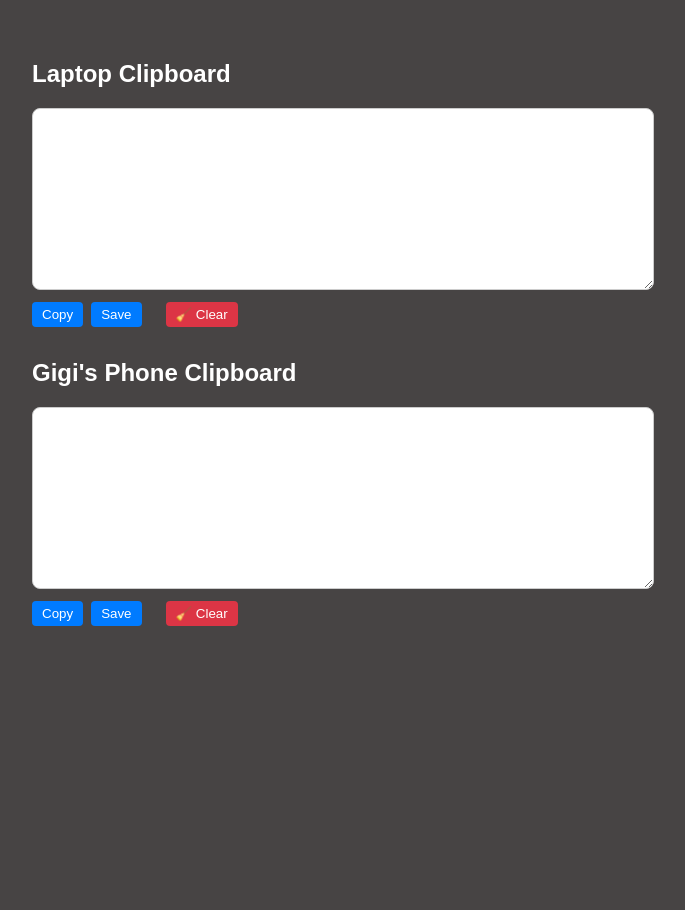
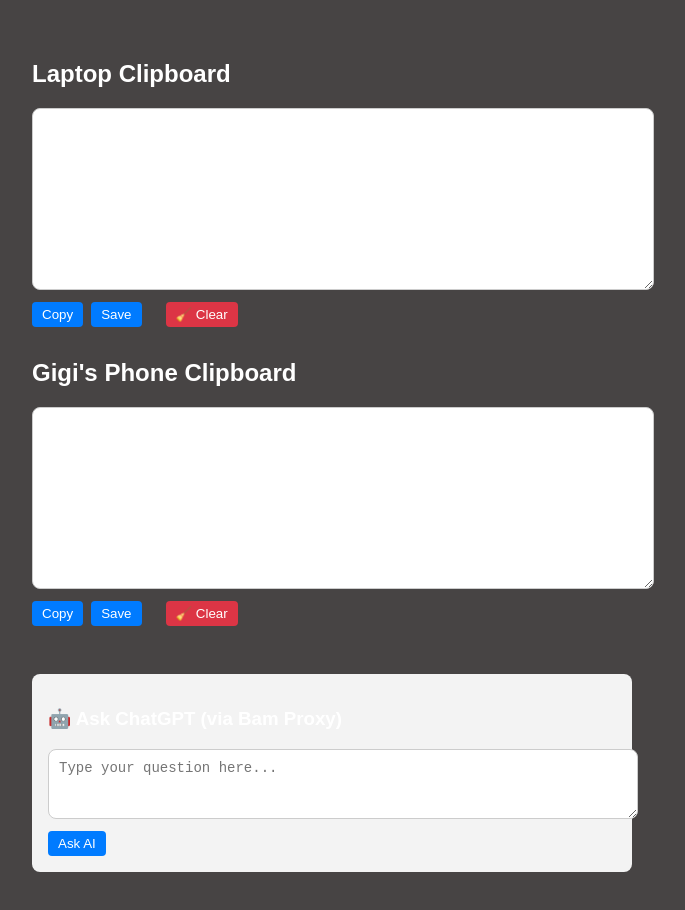
Before and after one commit to Bamcarpio/clipboardnigigi, a React (Vite) app: page / in a window 1280 px wide. Shown: the whole page, without its empty margins (308-993 px from the left). Before the commit the page ends 800 px from the top, so only its background shows below. Built offline with nearby package versions, Linux system fonts and the light colour scheme; no server answers; the database is empty.

Commit message:
✨ Add OpenAI proxy API and AI integration

```diff
--- a/src/App.jsx
+++ b/src/App.jsx
@@ -7,7 +7,10 @@
   const [laptopClipboard, setLaptopClipboard] = useState('');
   const [phoneClipboard, setPhoneClipboard] = useState('');
 
-  // Load initial data
+  const [aiPrompt, setAiPrompt] = useState('');
+  const [aiResponse, setAiResponse] = useState('');
+  const [isLoading, setIsLoading] = useState(false);
+
   useEffect(() => {
     const clipboardRef = ref(database, 'clipboard');
     onValue(clipboardRef, (snapshot) => {
@@ -19,17 +22,14 @@
     });
   }, []);
 
-  // Debounced sync on input
   const updateClipboard = debounce((laptop, phone) => {
     set(ref(database, 'clipboard'), { laptop, phone });
   }, 0);
 
-  // Instant sync (for Clear buttons)
   const saveClipboardNow = (laptop, phone) => {
     set(ref(database, 'clipboard'), { laptop, phone });
   };
 
-  // Input handlers
   const handleLaptopChange = (e) => {
     const value = e.target.value;
     setLaptopClipboard(value);
@@ -46,6 +46,30 @@
     saveClipboardNow(laptopClipboard, phoneClipboard);
   };
 
+  const askAI = async () => {
+    if (!aiPrompt.trim()) return;
+    setIsLoading(true);
+    setAiResponse('');
+
+    try {
+      const res = await fetch('/api/chat', {
+        method: 'POST',
+        headers: {
+          'Content-Type': 'application/json',
+        },
+        body: JSON.stringify({ prompt: aiPrompt }),
+      });
+
+      const data = await res.json();
+      const message = data.choices?.[0]?.message?.content || 'No response from AI.';
+      setAiResponse(message);
+    } catch (err) {
+      setAiResponse('❌ Failed to contact AI.');
+    } finally {
+      setIsLoading(false);
+    }
+  };
+
   return (
     <div style={{ padding: '2rem', fontFamily: 'Arial, sans-serif', maxWidth: 600, margin: 'auto' }}>
       <h2>Laptop Clipboard</h2>
@@ -57,7 +81,7 @@
       />
       <div style={{ marginTop: '0.5rem' }}>
         <button onClick={() => navigator.clipboard.writeText(laptopClipboard)}>Copy</button>
-        <button onClick={manualSave}> Save</button>
+        <button onClick={manualSave}>Save</button>
         <button
           onClick={() => {
             setLaptopClipboard('');
@@ -77,7 +101,7 @@
         onChange={handlePhoneChange}
       />
       <div style={{ marginTop: '0.5rem' }}>
-        <button onClick={() => navigator.clipboard.writeText(phoneClipboard)}> Copy</button>
+        <button onClick={() => navigator.clipboard.writeText(phoneClipboard)}>Copy</button>
         <button onClick={manualSave}>Save</button>
         <button
           onClick={() => {
@@ -89,6 +113,28 @@
           🧹 Clear
         </button>
       </div>
+
+      {/* 👇 ChatGPT Proxy Integration */}
+      <div style={{ marginTop: '3rem', padding: '1rem', backgroundColor: '#f3f3f3', borderRadius: '8px' }}>
+        <h3>🤖 Ask ChatGPT (via Bam Proxy)</h3>
+        <textarea
+          rows="3"
+          placeholder="Type your question here..."
+          style={{ width: '100%' }}
+          value={aiPrompt}
+          onChange={(e) => setAiPrompt(e.target.value)}
+        />
+        <button onClick={askAI} style={{ marginTop: '0.5rem' }}>
+          {isLoading ? 'Thinking...' : 'Ask AI'}
+        </button>
+
+        {aiResponse && (
+          <div style={{ marginTop: '1rem', whiteSpace: 'pre-wrap', background: '#fff', padding: '1rem', borderRadius: '6px' }}>
+            <strong>AI Response:</strong>
+            <p>{aiResponse}</p>
+          </div>
+        )}
+      </div>
     </div>
   );
 }
```
Also changed, not shown: api/chat.js (added).
